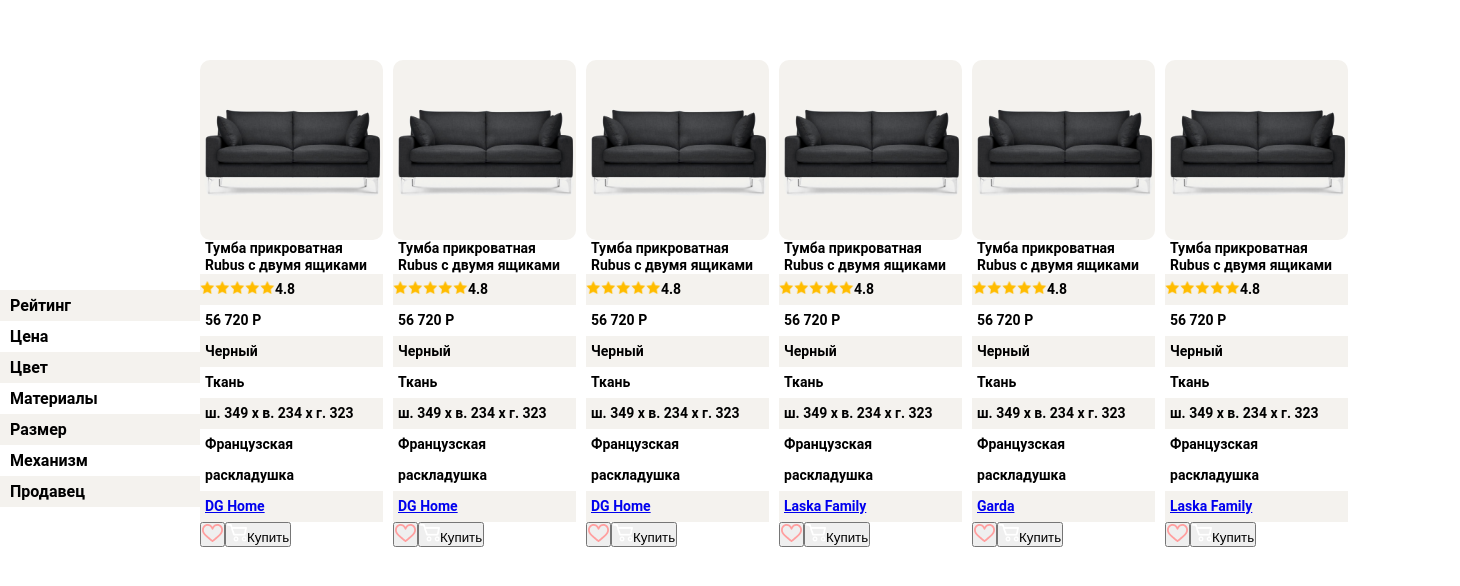
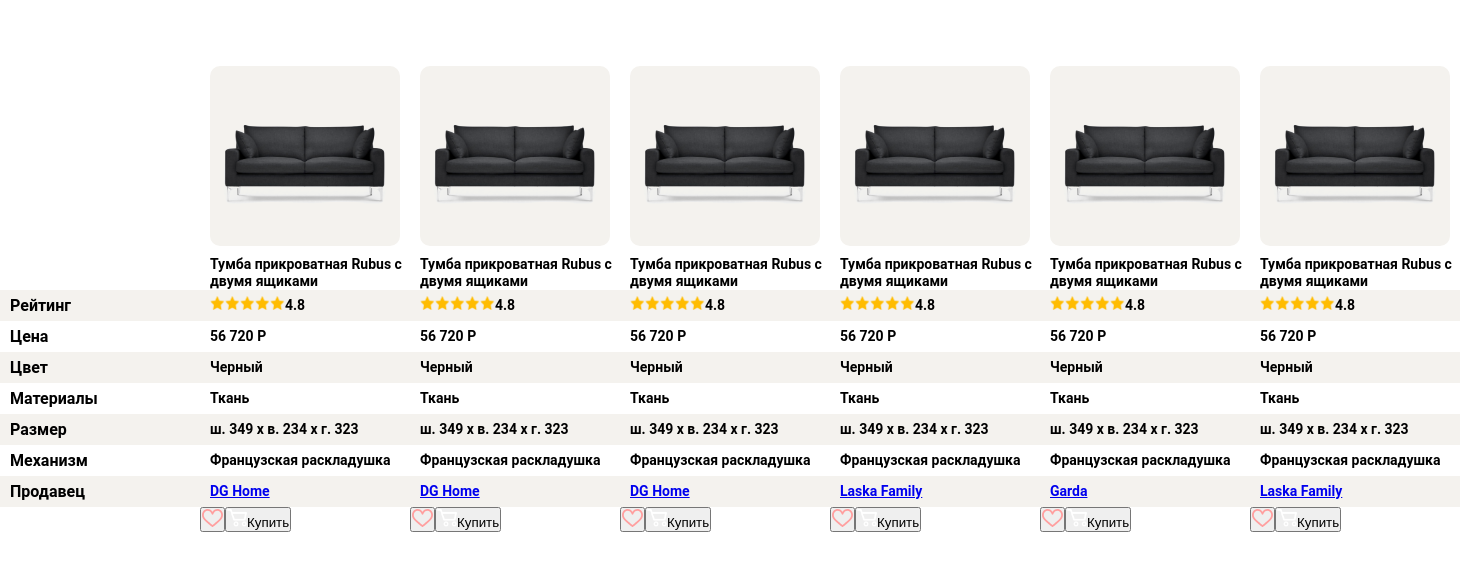
Before and after one commit to punkrussian72/inmyroom-ts, a React (Create React App) app: page / in a window 1280 px wide. Shown: the part 102-688 px from the top of the page, 1460 px wide, since content can reach past the window. Built offline with nearby package versions, Linux system fonts and the light colour scheme.

Commit message:
add space between items

```diff
--- a/src/App.scss
+++ b/src/App.scss
@@ -40,7 +40,7 @@ body {
 }
 
 .catalog {
-  height: 817px;
+  height: 797px;
   margin-left: 200px;
   display: flex;
   justify-content: center;
@@ -51,8 +51,7 @@ body {
   display: flex;
   flex-direction: column;
   justify-content: center;
-  width: 183px;
-  margin-right: 10px;
+  width: 210px;
   color: #000000;
   font-style: normal;
   font-weight: 600;
@@ -61,10 +60,11 @@ body {
 
   .name {
     line-height: 17px;
+    padding-left: 10px;
   }
 
-  .name, .price, .info {
-    padding-left: 5px;
+  .name, .price, .info, .rating {
+    padding-left: 10px;
   }
 
   span:nth-child(2n-1) {
@@ -77,10 +77,11 @@ body {
     border-radius: 10px;
     height: 160px;
     padding-top: 20px;
+    margin: 10px;
 
     img {
       mix-blend-mode: darken;
-      max-width: 100%;
+      max-width: 88%;
       height: auto;
     }
   }
```
